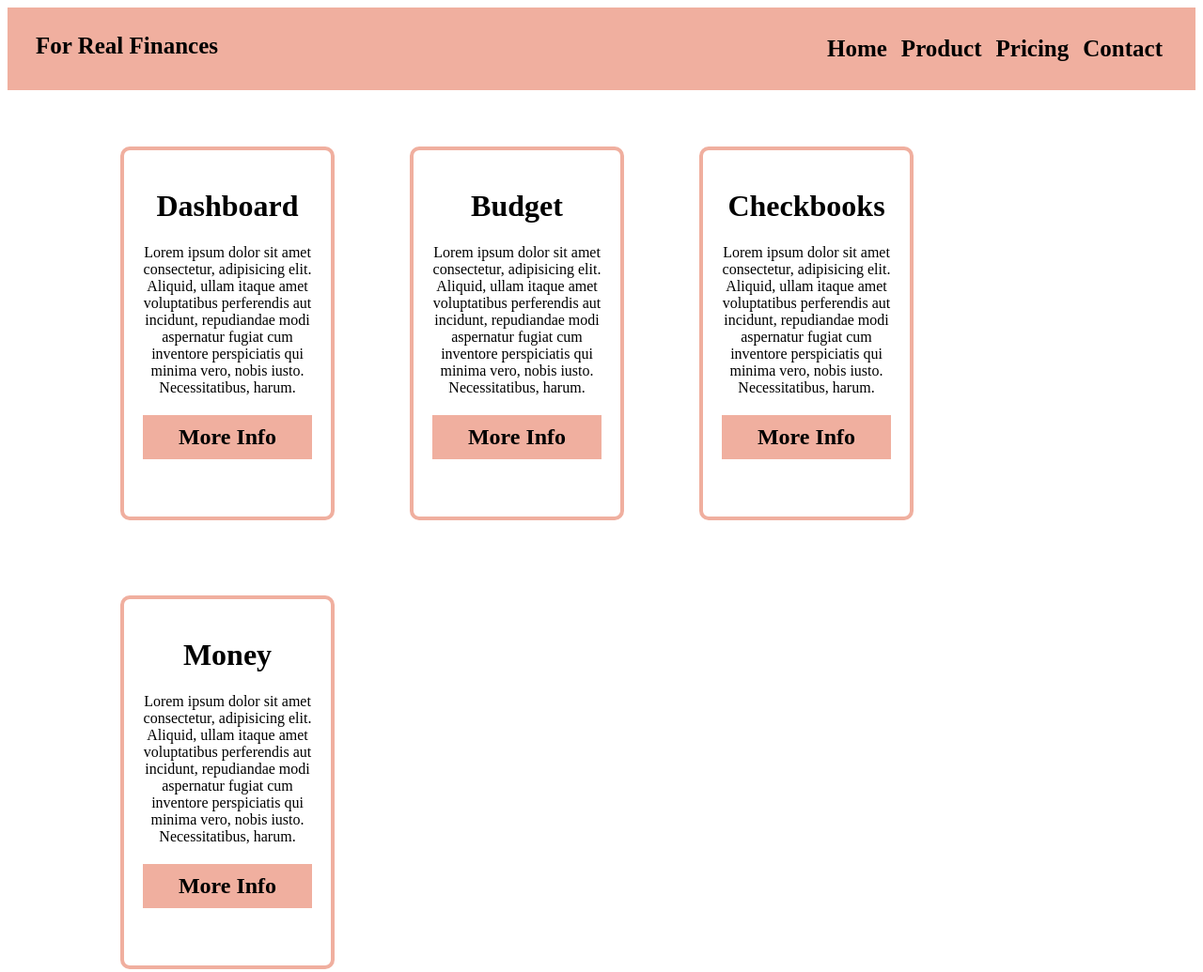
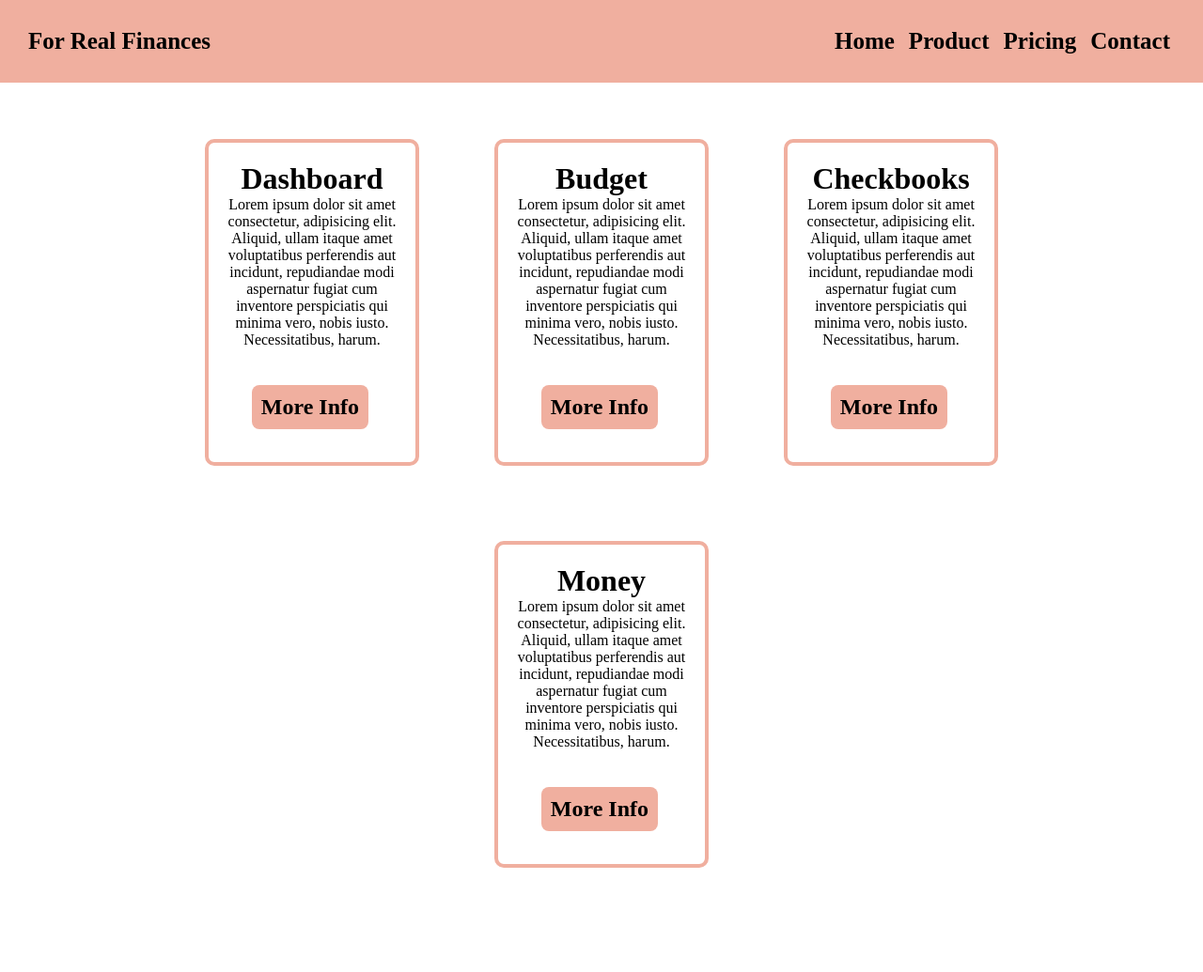
Before and after one commit to giannaramos/practiceform, a plain HTML site: page Documents/PositioningPage/index.html in a window 1280 px wide. Shown: the whole page at 94% size. After the commit the page ends 964 px from the top, so only its background shows below. Drawn offline with Linux system fonts and the light colour scheme.

Commit message:
Removed floats and added flexbox properties

```diff
--- a/Documents/PositioningPage/main.css
+++ b/Documents/PositioningPage/main.css
@@ -1,20 +1,27 @@
-h3 {
+html, body, h1, h2, h3, p, ol, li, a {
+    margin: 0px;
+    padding: 0px;
+    margin: 0px;
+}
+h3{
     text-align: left;
     position: absolute;
-    top: 10px;
+    top: 30px;
     font-size: 25px;
     font-weight: bolder;
+    bottom: 20px;
 }
 .nav {
     background-color:rgb(240, 175, 159);
-    margin: 0px 0px 20px 0px
+    margin: 0px 0px 20px 0px;
     font-size: 20px;
     font-size: 20px;
     text-align: right;
     padding: 30px;
+    position: relative;
     }
     .nav a {
-        color: black
+        color: black;
         font-size: 25px;
         font-size: 25px;
         color: black;
@@ -26,22 +33,31 @@ h3 {
     clear: both;
     display: inline-block;
     margin-left: 80px;
+    margin-right: 80px;
     margin-top: 20px;
+    display: flex;
+    flex-wrap:wrap;
+    justify-content:center;
+    align-content: center;
 }
 .box {
     padding: 20px;
     border: solid 4px rgb(240, 175, 159);
     margin-right: 10px;
     margin-top: 10px;
-    float: left;
     width: 180px;
-    height: 350px;
+    height: 300px;
     margin: 40px;
     text-align: center;
     border-radius: 10px;
+    position: relative;
 }
 .box h2 {
+    border-radius: 8px;
     padding: 10px;
     background-color: rgb(240, 175, 159);
     text-align:center;
+    position: absolute;
+    bottom: 35px;
+    right: 50px;
 }
```
